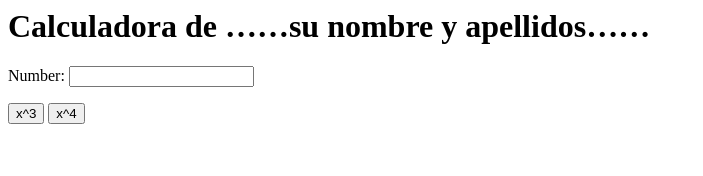
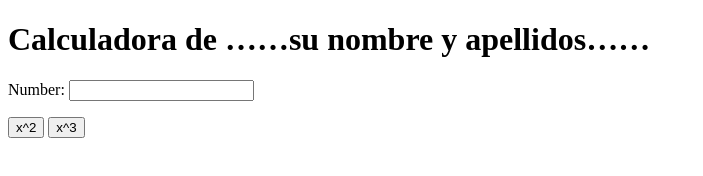
Before and after one commit to xavita1/my_calculator_2, a plain HTML site: page index.html in a window 1280 px wide. Shown: the whole page, without its empty margins (0-703 px from the left). Drawn offline with Linux system fonts and the light colour scheme.

Commit message:
segunda potencia

```diff
--- a/index.html
+++ b/index.html
@@ -1,3 +1,4 @@
+<!DOCTYPE html>
 <html>
 	<head>
 		<title>Calculator</title>
@@ -8,17 +9,17 @@
 		Number:
 		<input type="text" id="n1">
 		<p>
+			<button onclick="square()"> x^2 </button>
 			<button onclick="cube()"> x^3 </button>
-			<button onclick="power_4()"> x^4</button>
 		</p>
 		<script type="text/javascript">
 			function cube() {
 				var num = document.getElementById("n1");
 				num.value = Math.pow(num.value, 3);
 			}
-			function power_4() {
+			function square() {
 				var num = document.getElementById("n1");
-				num.value = Math.pow(num.value, 4);
+				num.value = Math.pow(num.value, 2);
 			}
 		</script>
 	</body>
```
